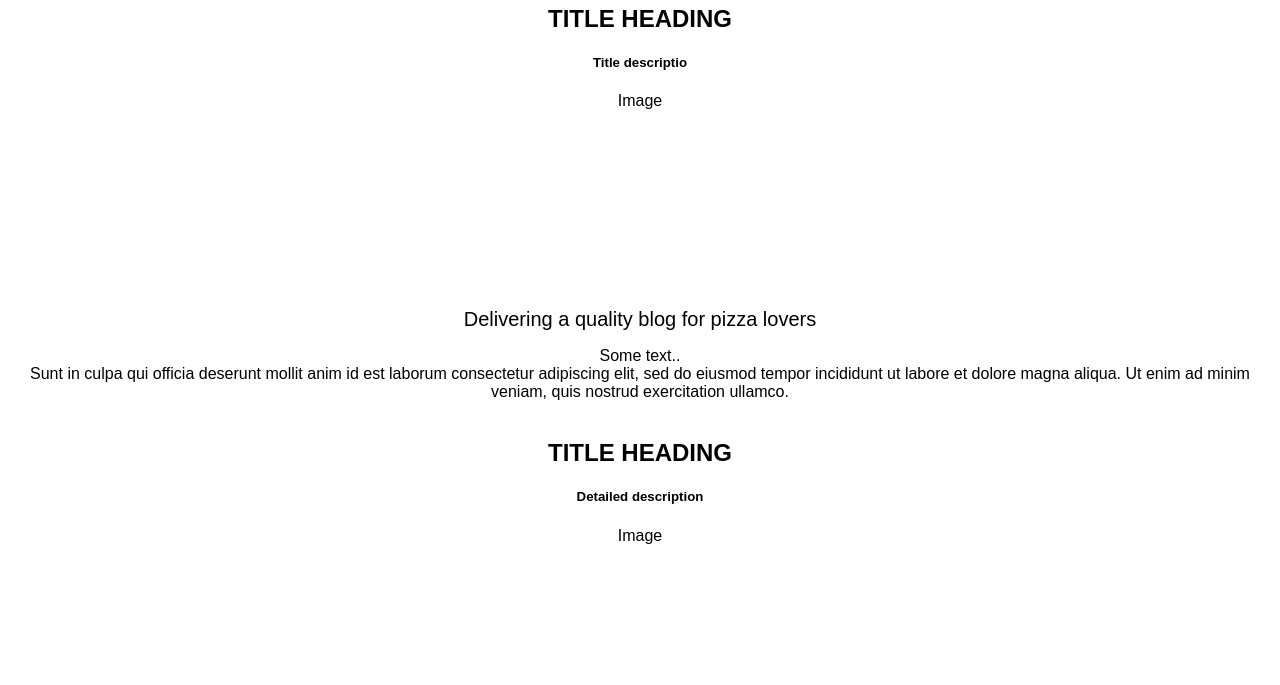
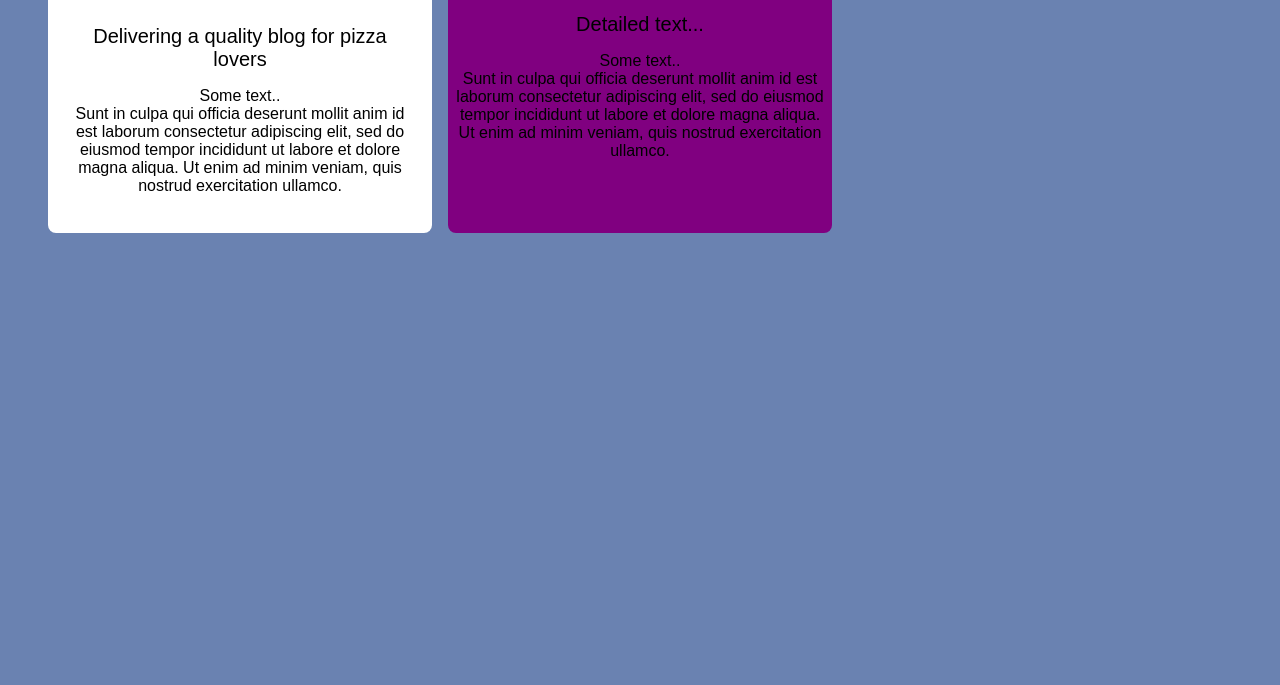
Before and after one commit to Rudraz/rudraz.github.io, a plain HTML site: page pages/AboutUs.html in a window 1280 px wide. Shown: the part 932-1617 px from the top of the page. After the commit the page ends 1181 px from the top, so only its background shows below. Drawn offline with Linux system fonts and the light colour scheme.

Commit message:
new changes

```diff
--- a/pages/AboutUs.html
+++ b/pages/AboutUs.html
@@ -33,13 +33,15 @@
         </ul>
     </nav>
 
-    <main class="aboutus-container">
+    <main class="grid-container">
         <div class="grid-item profile">
             <h2>About Me</h2>
             <h5>Picture</h5>
             <img src="../images/Pizza_B.jpg" class="dp" />
             <p> Some text... </p>
+        </div>
 
+        <div class="grid-item2 profile2">
             <h3>More Text</h3>
             <h2>Bala R</h2>
             <img src="../images/BPizza.jpeg" class="dp2"  width="500" height="200" >
@@ -48,19 +50,21 @@
 
 
         <div class="grid-item summary">
-            <h2>TITLE HEADING</h2>
-            <h5>Title descriptio</h5>
+            <h2>TITLE HEADING 1</h2>
+            <h5>Title description</h5>
             <div class="fakeimg" style="height:200px;">Image</div>
 
             <p class="summary-text"> Delivering a quality blog for pizza lovers</p>
             <p>Some text..</p>
             <p>Sunt in culpa qui officia deserunt mollit anim id est laborum consectetur adipiscing elit, sed do eiusmod tempor incididunt ut labore et dolore magna aliqua. Ut enim ad minim veniam, quis nostrud exercitation ullamco.</p>
             <br>
+        </div>
 
-            <h2>TITLE HEADING</h2>
+        <div class="grid-item2 summary">
+            <h2>TITLE HEADING 2</h2>
             <h5>Detailed description</h5>
             <div class="fakeimg" style="height:200px;">Image</div>
-            <p class="summary-text"> Delivering a quality blog for pizza lovers</p>
+            <p class="summary-text"> Detailed text...</p>
             <p>Some text..</p>
             <p>Sunt in culpa qui officia deserunt mollit anim id est laborum consectetur adipiscing elit, sed do eiusmod tempor incididunt ut labore et dolore magna aliqua. Ut enim ad minim veniam, quis nostrud exercitation ullamco.</p>
             <br>
```
